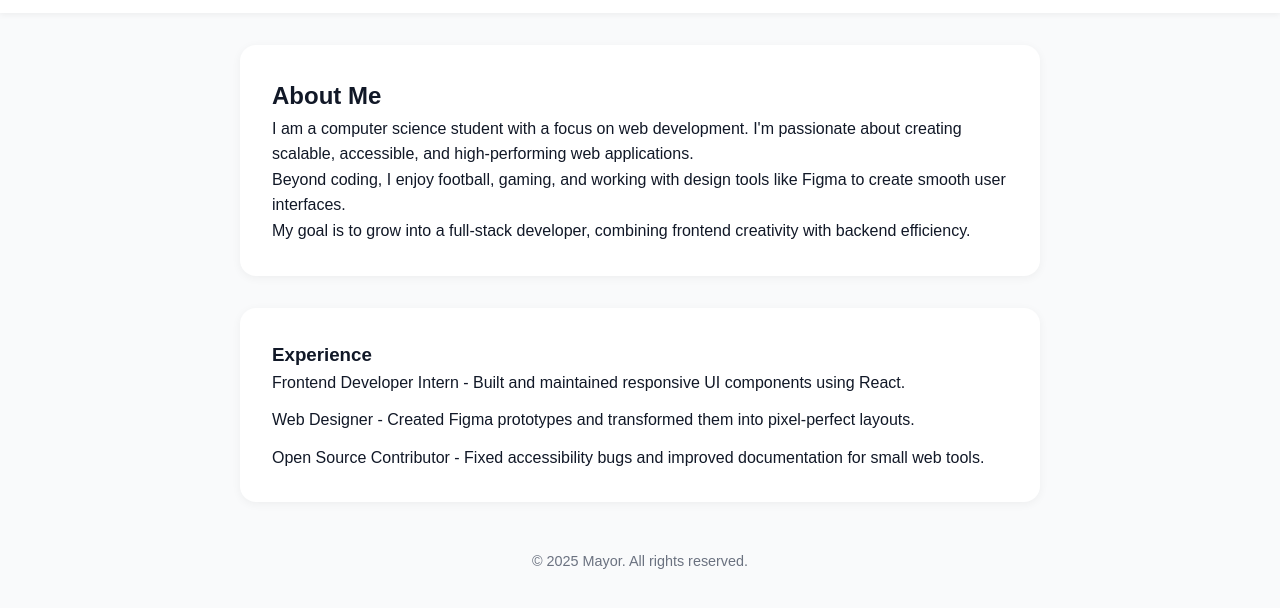
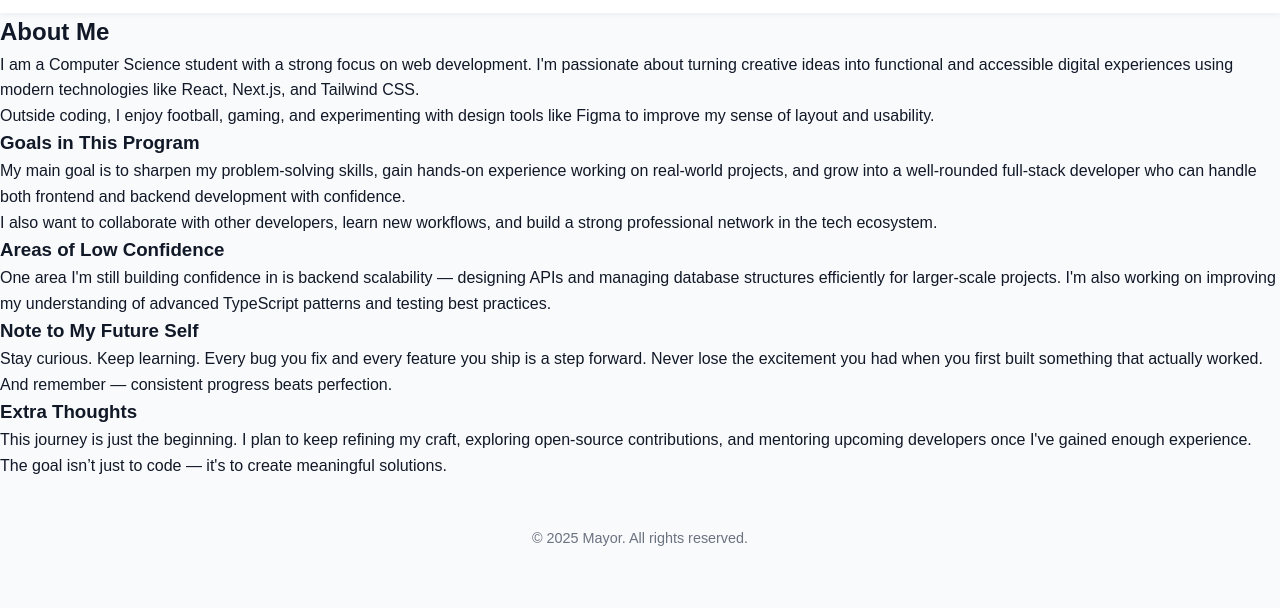
Before and after one commit to MAYOR-001-star/hng-task-stage-1, a plain HTML site: page about.html in a window 1280 px wide. Shown: the part 52-660 px from the top of the page. Drawn offline with Linux system fonts and the light colour scheme.

Commit message:
updated something

```diff
--- a/about.html
+++ b/about.html
@@ -18,40 +18,65 @@
       </nav>
     </header>
 
-    <section class="about">
+    <main data-testid="test-about-page">
+      <section data-testid="test-about-bio">
         <h2>About Me</h2>
         <p>
-        I am a computer science student with a focus on web development. I'm
-        passionate about creating scalable, accessible, and high-performing web
-        applications.
+          I am a Computer Science student with a strong focus on web development.
+          I'm passionate about turning creative ideas into functional and
+          accessible digital experiences using modern technologies like React,
+          Next.js, and Tailwind CSS.
         </p>
         <p>
-        Beyond coding, I enjoy football, gaming, and working with design tools
-        like Figma to create smooth user interfaces.
-      </p>
-      <p>
-        My goal is to grow into a full-stack developer, combining frontend
-        creativity with backend efficiency.
+          Outside coding, I enjoy football, gaming, and experimenting with design
+          tools like Figma to improve my sense of layout and usability.
         </p>
       </section>
 
-    <section class="experience">
-      <h3>Experience</h3>
-      <ul>
-        <li>
-          Frontend Developer Intern - Built and maintained responsive UI
-          components using React.
-        </li>
-        <li>
-          Web Designer - Created Figma prototypes and transformed them into
-          pixel-perfect layouts.
-        </li>
-        <li>
-          Open Source Contributor - Fixed accessibility bugs and improved
-          documentation for small web tools.
-        </li>
-      </ul>
+      <section data-testid="test-about-goals">
+        <h3>Goals in This Program</h3>
+        <p>
+          My main goal is to sharpen my problem-solving skills, gain hands-on
+          experience working on real-world projects, and grow into a
+          well-rounded full-stack developer who can handle both frontend and
+          backend development with confidence.
+        </p>
+        <p>
+          I also want to collaborate with other developers, learn new workflows,
+          and build a strong professional network in the tech ecosystem.
+        </p>
       </section>
+
+      <section data-testid="test-about-confidence">
+        <h3>Areas of Low Confidence</h3>
+        <p>
+          One area I'm still building confidence in is backend scalability —
+          designing APIs and managing database structures efficiently for
+          larger-scale projects. I'm also working on improving my understanding
+          of advanced TypeScript patterns and testing best practices.
+        </p>
+      </section>
+
+      <section data-testid="test-about-future-note">
+        <h3>Note to My Future Self</h3>
+        <p>
+          Stay curious. Keep learning. Every bug you fix and every feature you
+          ship is a step forward. Never lose the excitement you had when you
+          first built something that actually worked. And remember — consistent
+          progress beats perfection.
+        </p>
+      </section>
+
+      <section data-testid="test-about-extra">
+        <h3>Extra Thoughts</h3>
+        <p>
+          This journey is just the beginning. I plan to keep refining my craft,
+          exploring open-source contributions, and mentoring upcoming
+          developers once I've gained enough experience. The goal isn’t just to
+          code — it's to create meaningful solutions.
+        </p>
+      </section>
+    </main>
 
     <footer>
       <p>&copy; 2025 Mayor. All rights reserved.</p>
--- a/scripts/main.js
+++ b/scripts/main.js
@@ -1,5 +1,4 @@
 document.addEventListener("DOMContentLoaded", () => {
-  // Time updater (only runs on pages that have .time)
   const timeEl = document.querySelector(".time");
   if (timeEl) {
     function updateTime() {
@@ -9,7 +8,6 @@ document.addEventListener("DOMContentLoaded", () => {
     setInterval(updateTime, 1000);
   }
 
-  // Contact form validation (only runs on pages that have #contactForm)
   const form = document.getElementById("contactForm");
   const successMsg = document.getElementById("successMsg");
 
```
Lines whose indentation alone changed are shown as unchanged.
